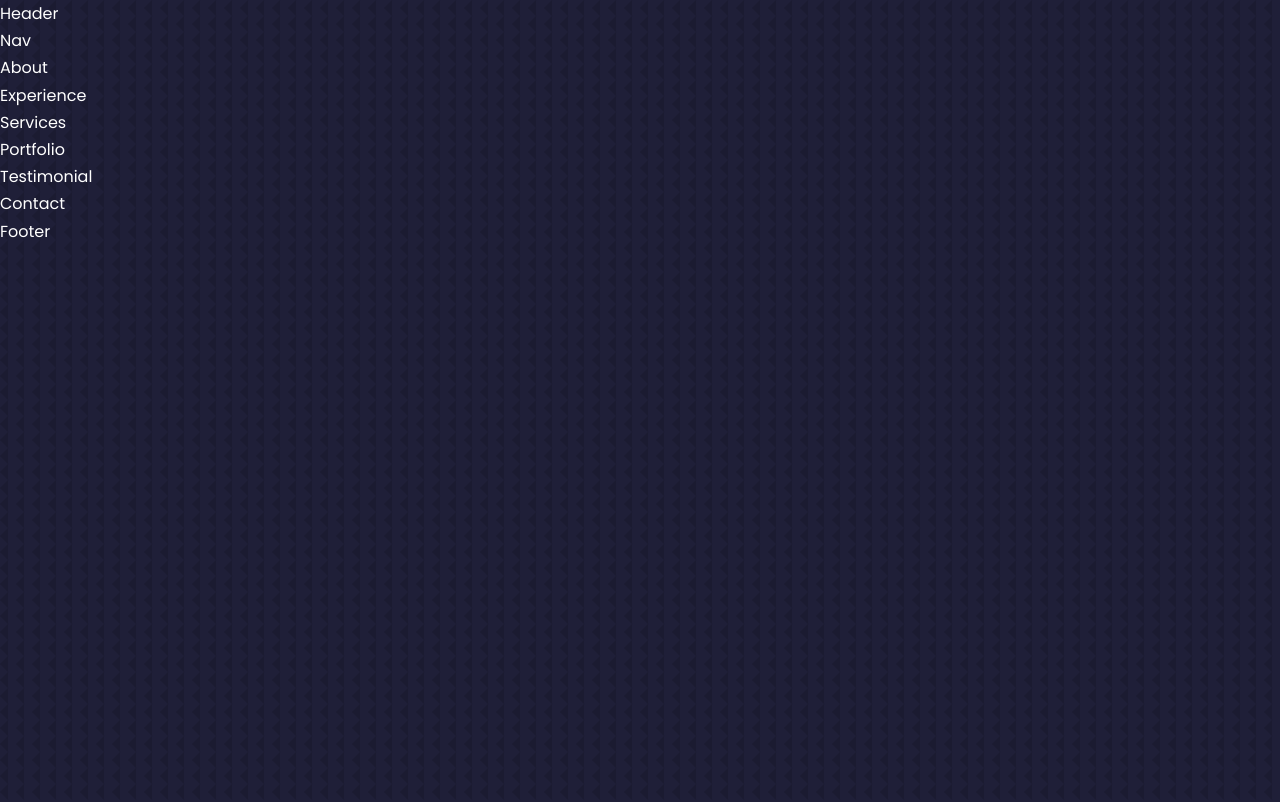
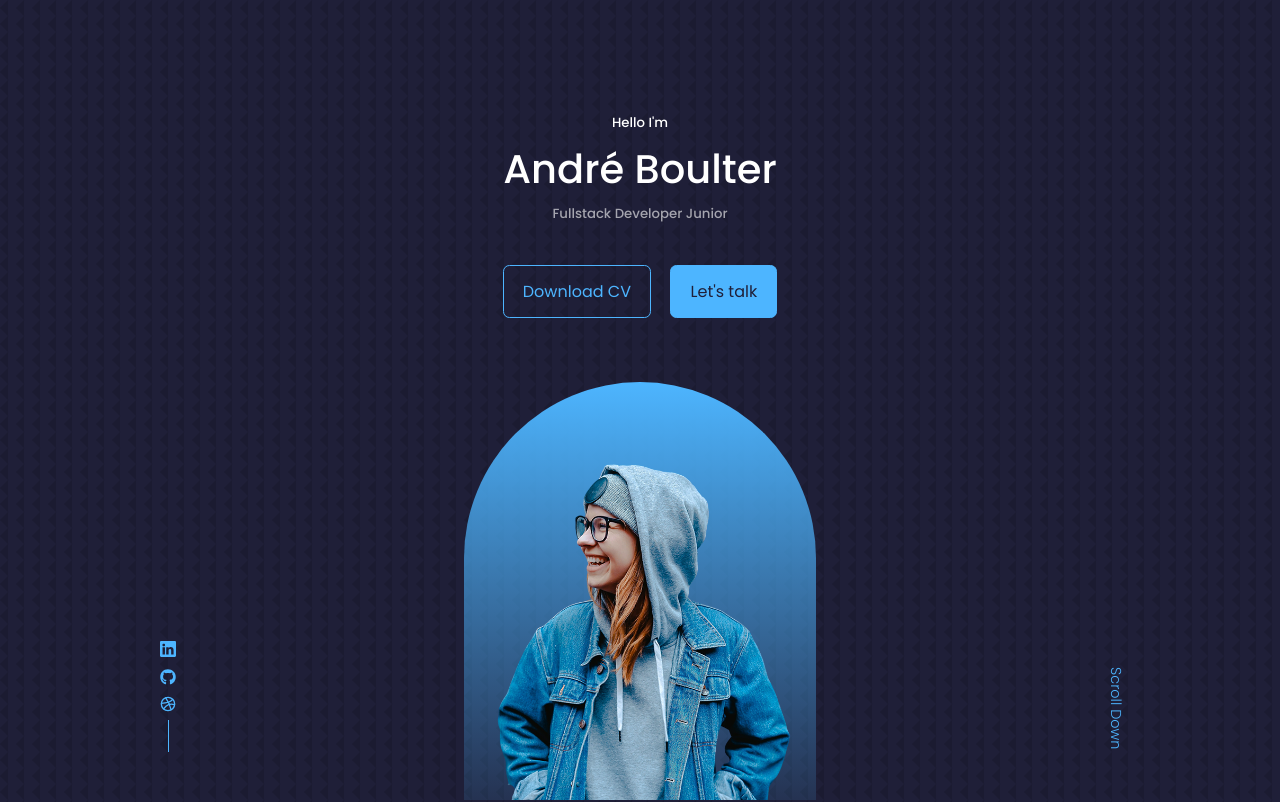
Before and after one commit to ABoulter/Portfolio, a React (Create React App) app: page / in a window 1280 px wide. Shown: the top 802 px of the page. Built offline with nearby package versions, Linux system fonts and the light colour scheme; a web font is replaced by a local one.

Commit message:
Added header component with socials, contacts and CV

```diff
--- a/package.json
+++ b/package.json
@@ -8,6 +8,7 @@
     "@testing-library/user-event": "^13.5.0",
     "react": "^18.2.0",
     "react-dom": "^18.2.0",
+    "react-icons": "^4.8.0",
     "react-scripts": "5.0.1",
     "web-vitals": "^2.1.4"
   },
--- /dev/null
+++ b/src/components/header/CTA.jsx
@@ -0,0 +1,13 @@
+import React from 'react'
+import CV from '../../assets/cv.pdf'
+
+const CTA = () => {
+  return (
+    <div className='cta'>
+        <a href={CV} download className='btn'>Download CV</a>
+        <a href="#contact" className='btn btn-primary'>Let's talk</a>
+    </div>
+  )
+}
+
+export default CTA
--- a/src/components/header/Header.jsx
+++ b/src/components/header/Header.jsx
@@ -1,9 +1,24 @@
 import React from 'react'
+import CTA from './CTA'
 import './header.css'
+import ME from '../../assets/me.png'
+import HeaderSocials from './HeaderSocials'
 
 function Header() {
   return (
-    <div>Header</div>
+    <header>
+      <div className="container header__container">
+        <h5>Hello I'm</h5>
+        <h1>André Boulter</h1>
+        <h5 className="text-light">Fullstack Developer Junior</h5>
+        <CTA />
+        <HeaderSocials />
+        <div className="me">
+          <img src={ME} alt="A minha foto de perfil" />
+        </div>
+        <a href="#contact" className='scroll__down'>Scroll Down</a>
+      </div>
+    </header>
   )
 }
 
--- /dev/null
+++ b/src/components/header/HeaderSocials.jsx
@@ -0,0 +1,16 @@
+import React from 'react'
+import { BsLinkedin } from 'react-icons/bs';
+import { FaGithub } from 'react-icons/fa';
+import { FiDribbble } from 'react-icons/fi';
+
+function HeaderSocials() {
+  return (
+    <div className="header__socials">
+        <a href="hhtps://linkedin.com" target="_blank"><BsLinkedin /></a>
+        <a href="hhtps://github.com" target="_blank"><FaGithub/></a>
+        <a href="hhtps://dribble.com" target="_blank"><FiDribbble/></a>
+    </div>
+  )
+}
+
+export default HeaderSocials
--- a/src/components/header/header.css
+++ b/src/components/header/header.css
@@ -0,0 +1,81 @@
+header {
+    height: 100vh;
+    padding-top: 7rem;
+    overflow: hidden;
+}
+
+.header__container {
+    text-align: center;
+    height: 100%;
+    position: relative;
+}
+
+/* Call to Action */
+
+.cta {
+    margin-top: 2.5rem;
+    display: flex;
+    gap: 1.2rem;
+    justify-content: center;
+}
+
+/* Socials */
+
+.header__socials {
+    display: flex;
+    flex-direction: column;
+    align-items: center;
+    gap: 0.8;
+    position: absolute;
+    left: 0;
+    bottom: 3rem;
+}
+
+.header__socials::after{
+    content: '';
+    width: 1px;
+    height: 2rem;
+    background: var(--color-primary);
+}
+
+/* ME */
+
+.me {
+    background: linear-gradient(var(--color-primary), transparent);
+    width: 22rem;
+    height: 30rem;
+    position: absolute;
+    left: calc(50% - 11rem);
+    margin-top: 4rem;
+    border-radius: 12rem 12rem 0 0;
+    overflow: hidden;
+    padding: 5rem 1.5rem 1.5rem 1.5rem;
+
+}
+
+/* Scroll */
+
+.scroll__down{
+    position: absolute;
+    right: -2.3rem;
+    bottom: 5rem;
+    transform: rotate(90deg);
+    font-weight: 300;
+    font-size: 0.9rem;
+}
+
+/* Media Queries */
+
+@media screen and(max-width:1024px){
+     header{
+        height: 68vh;
+     }
+}
+@media screen and(max-width:600px){
+    header {
+        height: 100vh;
+    }
+    .header__socials, .scroll__down{
+        display: none;
+    }
+}
```
Also changed, not shown: 1 other file (tests, documents, lock files or other folders).
